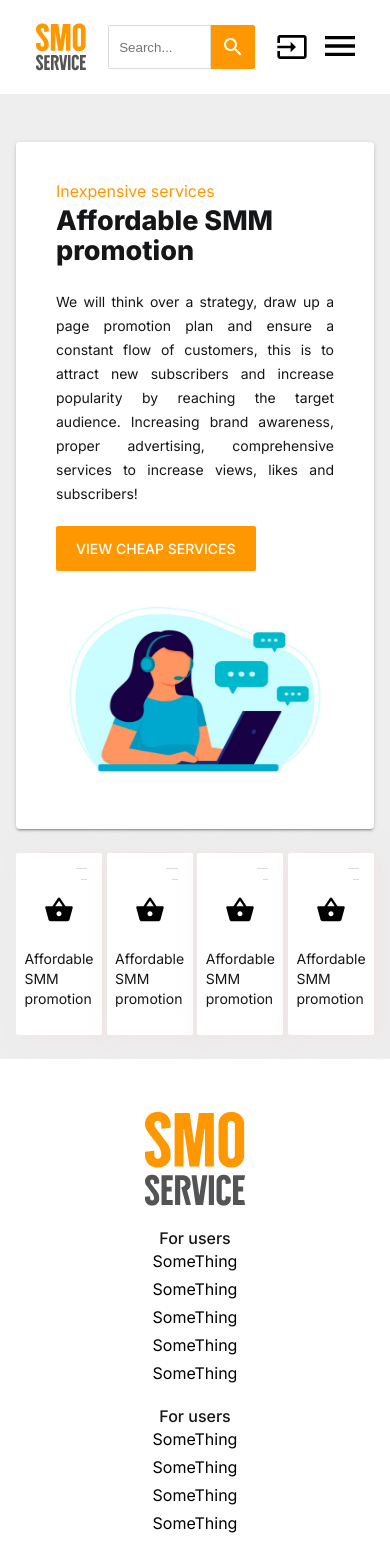
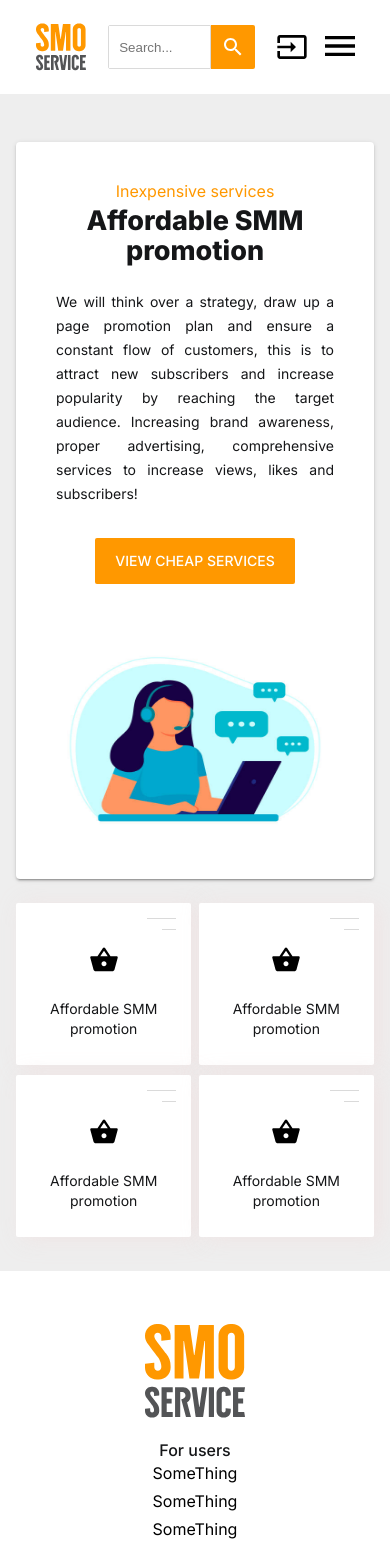
Before and after one commit to vusales/flegriseo, a Next.js app: page /bigBrands in a window 390 px wide. Shown: the top 1543 px of the page. Built offline with nearby package versions, Linux system fonts and the light colour scheme.

Commit message:
newComponents responsive

```diff
--- a/components/SpecialAnouncment/index.module.scss
+++ b/components/SpecialAnouncment/index.module.scss
@@ -5,6 +5,9 @@
     // @include papper;
     @include center ;
     justify-content: space-between;
+    @include breakpoint-down("small"){
+        flex-wrap: wrap;
+    }
 }
 
 .cardContainer {
@@ -17,6 +20,11 @@
     flex-direction: column;
     width: 24%;
     background-color: $main;
+
+    @include breakpoint-down("small"){
+        width: 49%;
+        margin-bottom: 10px;
+    }
 
     &:hover{
 
@@ -57,6 +65,9 @@
         color: $text;
         margin-top: 24px;
         margin-bottom: 16px;
+        @include breakpoint-down("small"){
+            text-align: center;
+        }
     }
 
     >svg{
--- a/components/StaticBanner/index.module.scss
+++ b/components/StaticBanner/index.module.scss
@@ -17,6 +17,11 @@
     height: 100%;
     padding: 16px;
 
+    @include breakpoint-down("small"){
+        @include center;
+        flex-direction: column;
+    }
+
     >p{
         @include text;
         color: $text;
@@ -28,12 +33,19 @@
 }
 
 .titleConatiner {
+    @include breakpoint-down("small"){
+        @include center;
+        flex-direction: column;
+    }
     >h1{
         @include text;
         color: $text ;
         font-size: 27px;
         line-height: 30px ;
         font-weight: 800;
+        @include breakpoint-down("small"){
+            text-align: center;
+        }
     }
     >p{
         @include text;
```
